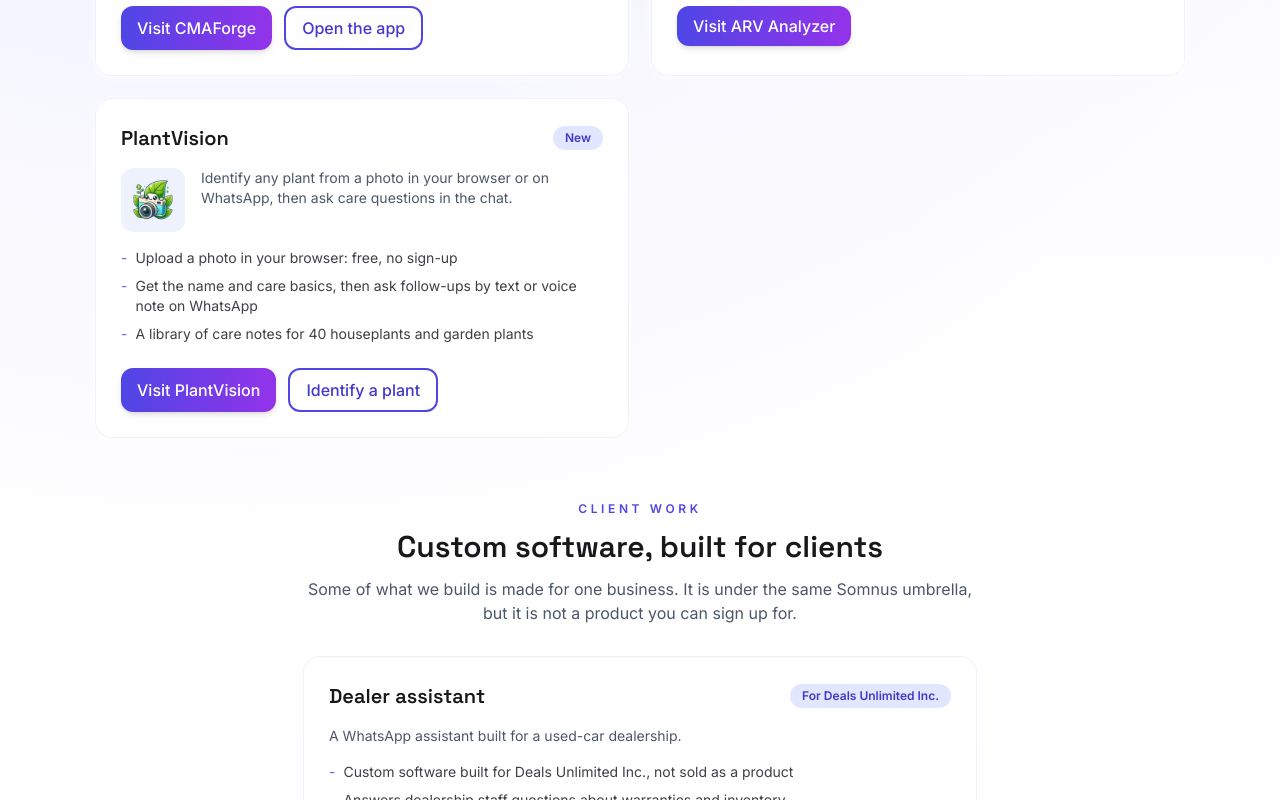
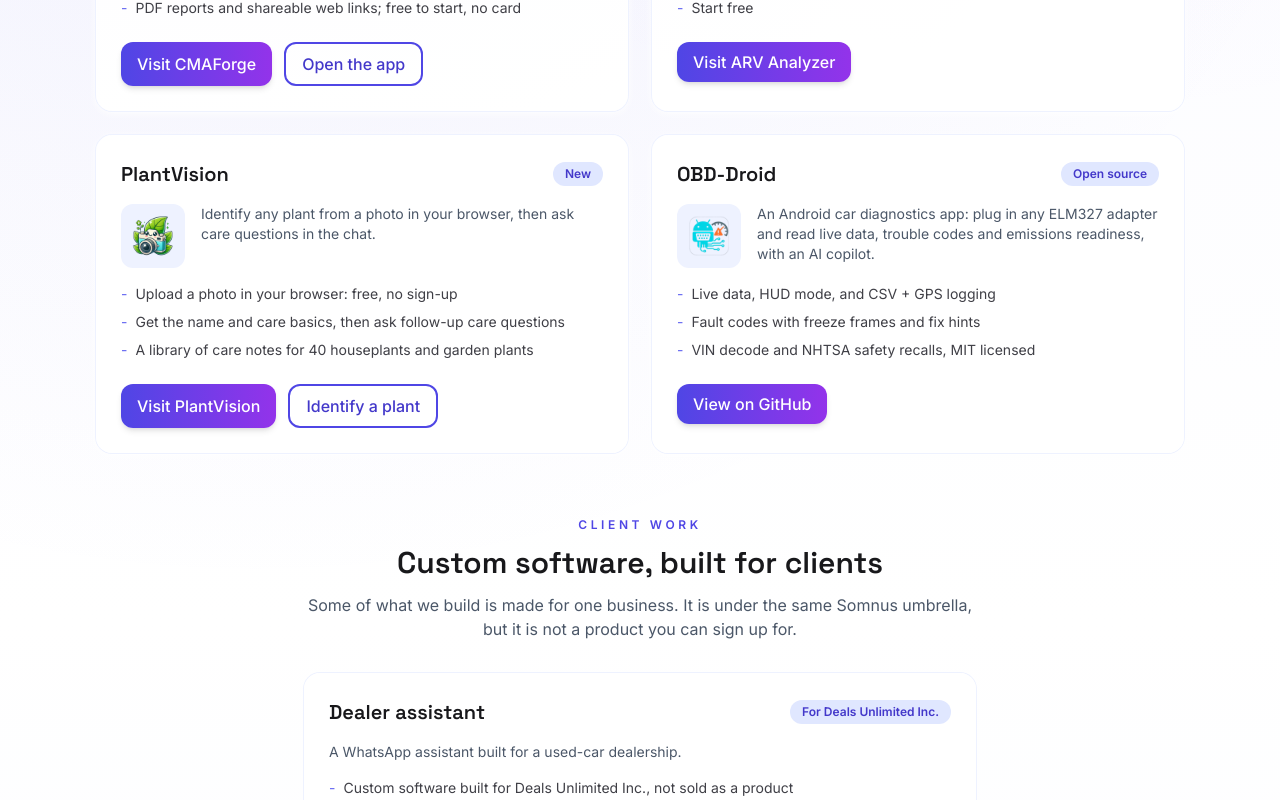
Before and after one commit to Wal33D/somnuslabs-frontend, a Next.js app: page / in a window 1280 px wide. Shown: the part 1400-2200 px from the top of the page. Built offline with nearby package versions, Linux system fonts and the light colour scheme.

Commit message:
Add OBD-Droid to the products; drop the PlantVision WhatsApp mention (#6)

```diff
--- a/src/app/page.tsx
+++ b/src/app/page.tsx
@@ -11,7 +11,7 @@ type Product = {
   href: string;
   imageSrc: string;
   imageAlt: string;
-  badge: 'Live' | 'Beta' | 'New';
+  badge: 'Live' | 'Beta' | 'New' | 'Open source';
   description: string;
   bullets: string[];
   primaryCta: string;
@@ -100,10 +100,10 @@ const products: Product[] = [
     imageAlt: 'PlantVision logo',
     badge: 'New',
     description:
-      'Identify any plant from a photo in your browser or on WhatsApp, then ask care questions in the chat.',
+      'Identify any plant from a photo in your browser, then ask care questions in the chat.',
     bullets: [
       'Upload a photo in your browser: free, no sign-up',
-      'Get the name and care basics, then ask follow-ups by text or voice note on WhatsApp',
+      'Get the name and care basics, then ask follow-up care questions',
       'A library of care notes for 40 houseplants and garden plants',
     ],
     primaryCta: 'Visit PlantVision',
@@ -111,6 +111,21 @@ const products: Product[] = [
       label: 'Identify a plant',
       href: 'https://plantvisionapp.com/identify',
     },
+  },
+  {
+    name: 'OBD-Droid',
+    href: 'https://github.com/Wal33D/OBD-Droid',
+    imageSrc: '/images/obd-droid-logo.png',
+    imageAlt: 'OBD-Droid logo',
+    badge: 'Open source',
+    description:
+      'An Android car diagnostics app: plug in any ELM327 adapter and read live data, trouble codes and emissions readiness, with an AI copilot.',
+    bullets: [
+      'Live data, HUD mode, and CSV + GPS logging',
+      'Fault codes with freeze frames and fix hints',
+      'VIN decode and NHTSA safety recalls, MIT licensed',
+    ],
+    primaryCta: 'View on GitHub',
   },
 ];
 
```
Also changed, not shown: public/ai.txt, public/images/obd-droid-logo.png (added), public/llms.txt.
